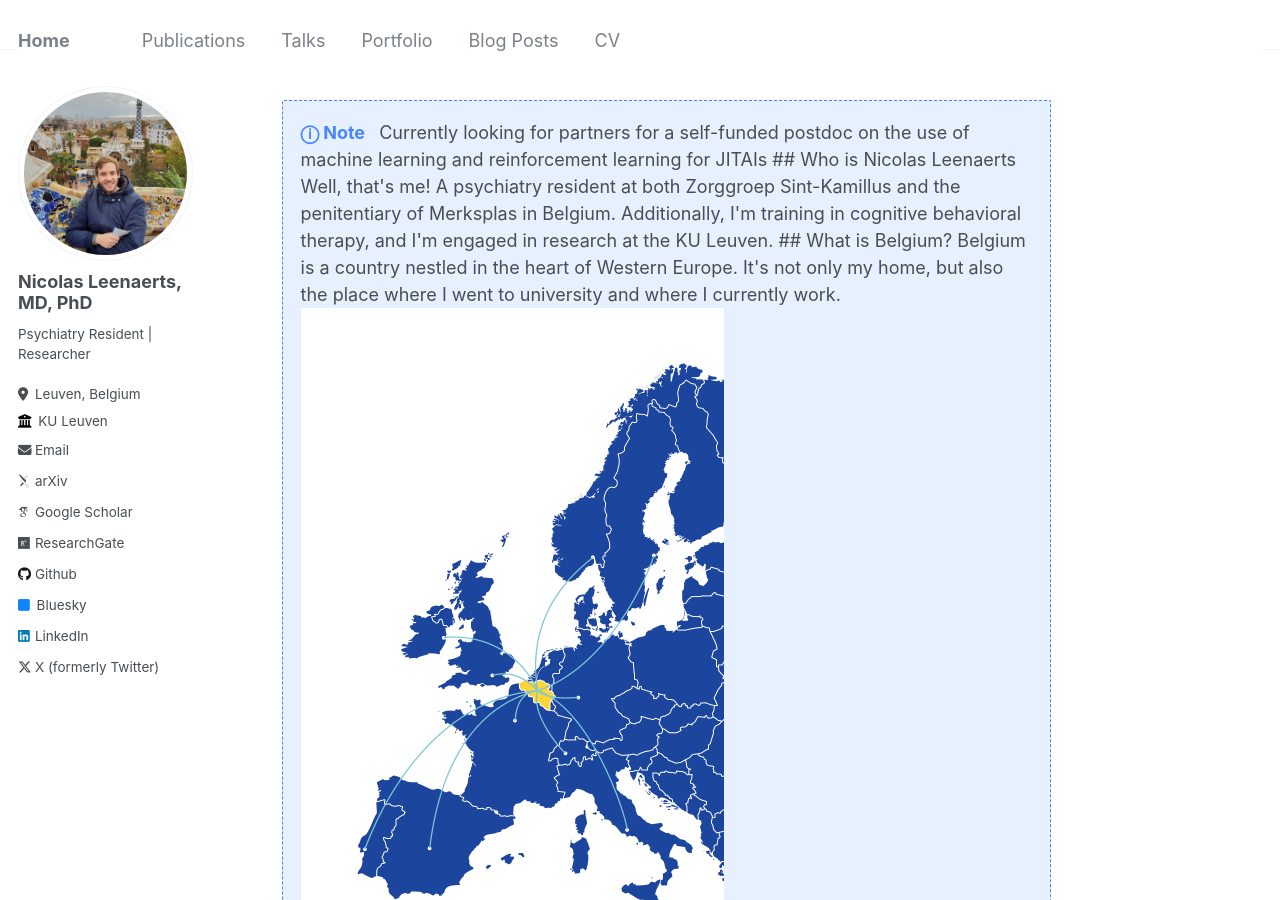
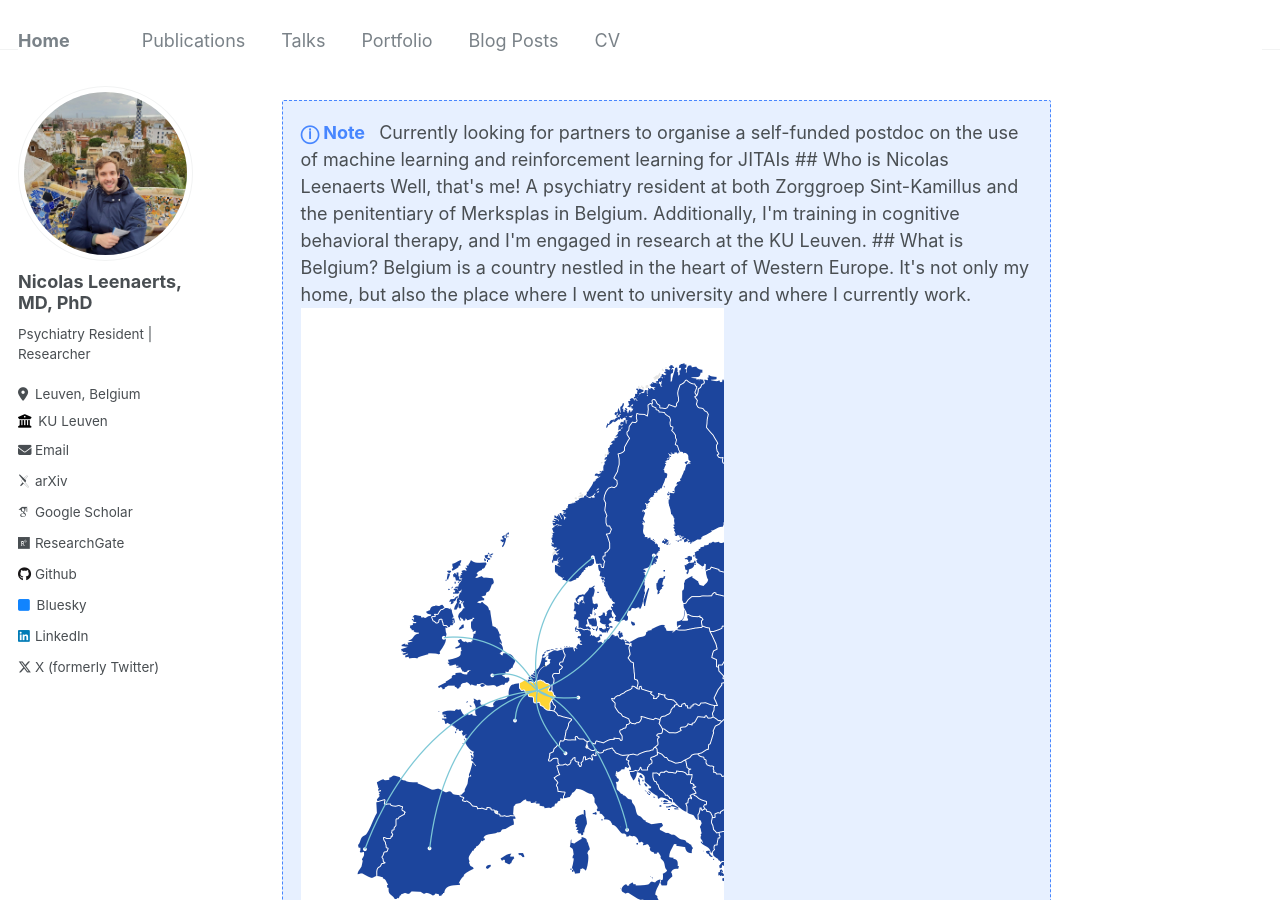
Before and after one commit to nicolasleenaerts/nicolasleenaerts.github.io, a Jekyll site: the page built from _pages/about.md, in a window 1280 px wide and 900 px high. Built offline with Jekyll 4.4.1, drawn with Linux system fonts in a browser that asks for light colours; some web fonts are replaced.

Commit message:
Update about.md

```diff
--- a/_pages/about.md
+++ b/_pages/about.md
@@ -9,7 +9,7 @@
 
 <div style="background: #E7F0FF; border: 1px dashed #4786FF; border-radius: 2px; padding: 1rem; margin-bottom: 1rem">
  <span style="font-weight: bold; color: #4786FF; padding-right: 0.5rem;">ⓘ Note</span>
- Currently looking for partners for a self-funded postdoc on the use of machine learning and reinforcement learning for JITAIs
+ Currently looking for partners to organise a self-funded postdoc on the use of machine learning and reinforcement learning for JITAIs
 
 ## Who is Nicolas Leenaerts
 
```
